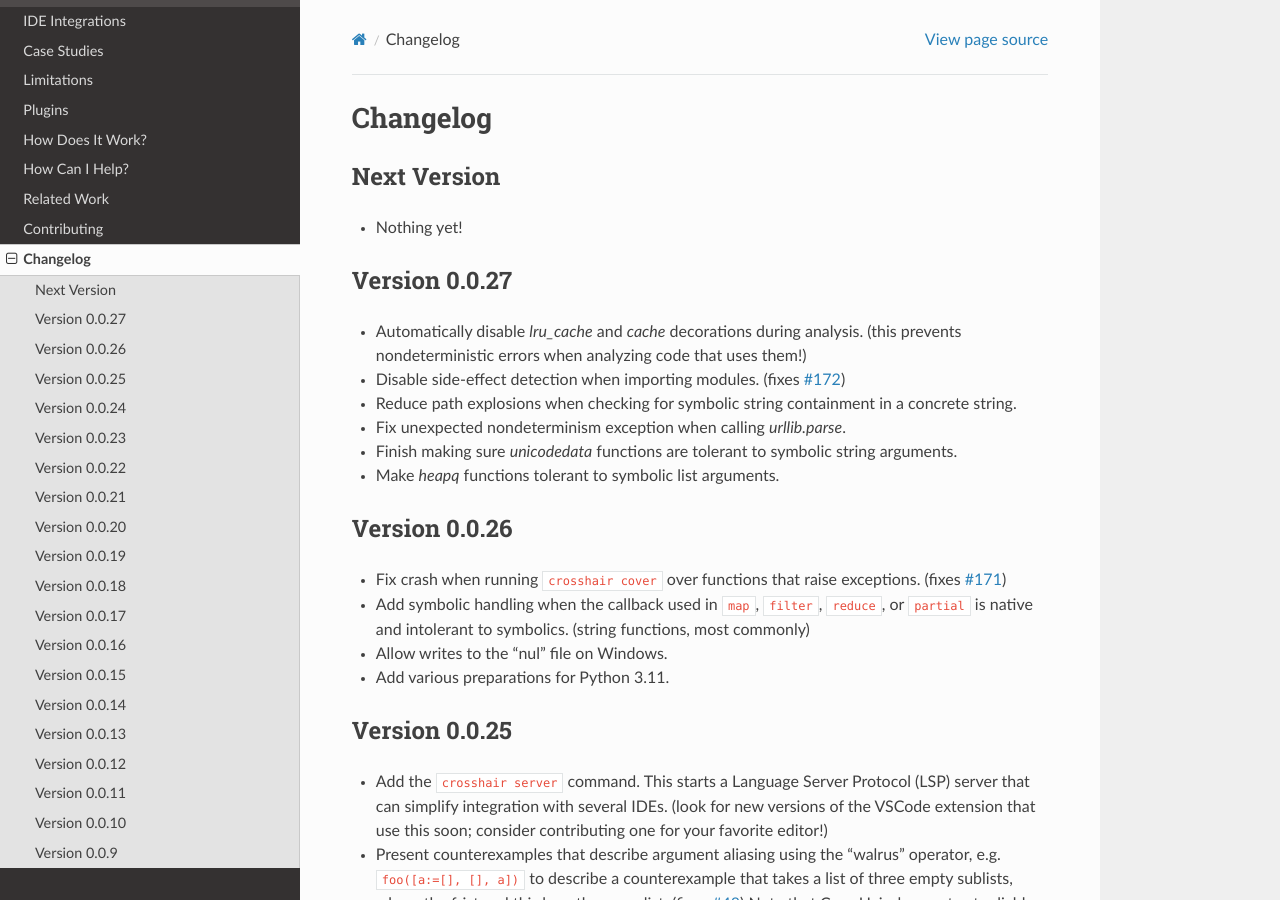
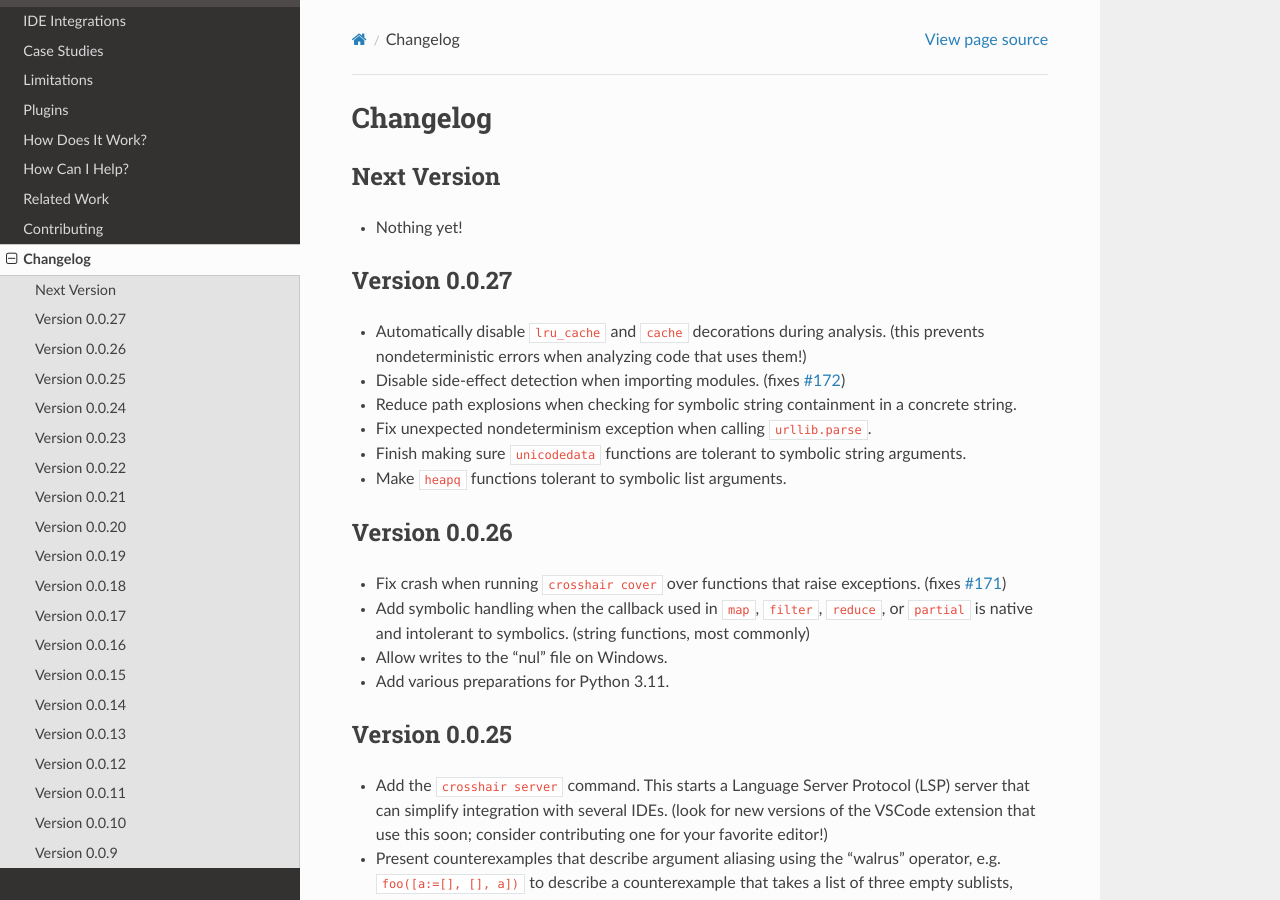
Before and after one commit to pschanely/CrossHair, a Sphinx documentation site: the page built from doc/source/changelog.rst, in a window 1280 px wide and 900 px high. Built offline with Sphinx 7.4.7 and the Read the Docs theme 2.0.0, drawn with Linux system fonts in a browser that asks for light colours; the version number is read from the project's files by our own code.

```diff
--- a/doc/source/changelog.rst
+++ b/doc/source/changelog.rst
@@ -11,15 +11,15 @@ Next Version
 Version 0.0.27
 --------------
 
-* Automatically disable `lru_cache` and `cache` decorations during analysis.
+* Automatically disable ``lru_cache`` and ``cache`` decorations during analysis.
   (this prevents nondeterministic errors when analyzing code that uses them!)
 * Disable side-effect detection when importing modules.
   (fixes `#172 <https://github.com/pschanely/CrossHair/issues/172>`__)
 * Reduce path explosions when checking for symbolic string containment in a concrete
   string.
-* Fix unexpected nondeterminism exception when calling `urllib.parse`.
-* Finish making sure `unicodedata` functions are tolerant to symbolic string arguments.
-* Make `heapq` functions tolerant to symbolic list arguments.
+* Fix unexpected nondeterminism exception when calling ``urllib.parse``.
+* Finish making sure ``unicodedata`` functions are tolerant to symbolic string arguments.
+* Make ``heapq`` functions tolerant to symbolic list arguments.
 
 
 Version 0.0.26
```
